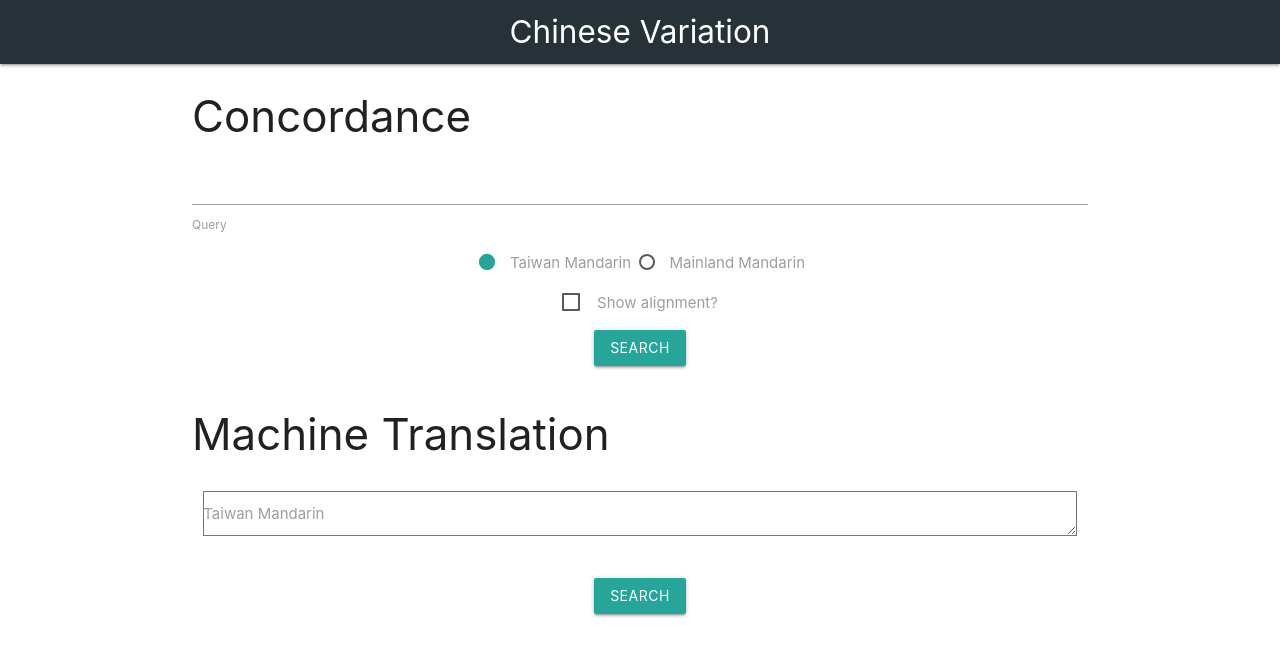
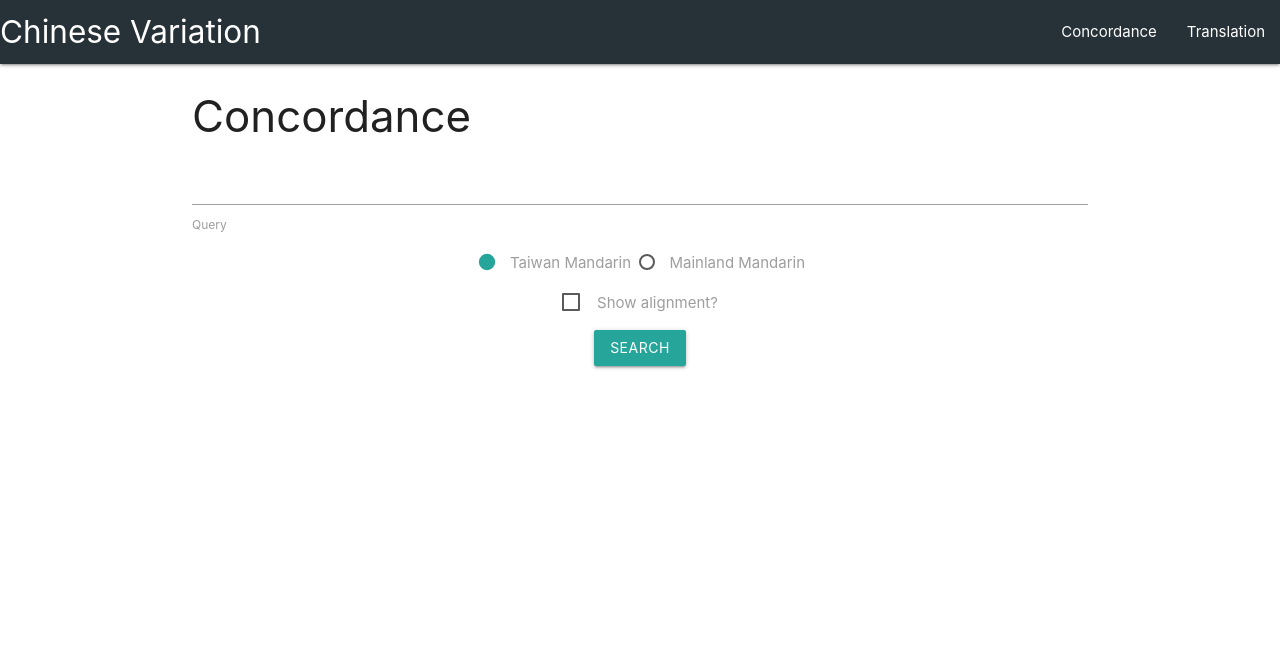
Before and after one commit to dachenlian/cwb-parallel, a Django app: page / in a window 1280 px wide. Shown: the top 656 px of the page. Run offline with Django 3.2, Linux system fonts and the light colour scheme; parts of the project's set-up code (start-up, migrations or seed data) failed here and were passed over.

Commit message:
moved translation to separate page

```diff
--- a/cwb_parallel/core/urls.py
+++ b/cwb_parallel/core/urls.py
@@ -8,5 +8,5 @@ app_name = 'core'
 urlpatterns = [
     path('', views.IndexView.as_view(), name='index'),
     path('results/', views.ConcordanceView.as_view(), name='concordance'),
-    path('translate/', views.translation, name='translate')
+    path('translate/', views.TranslationView.as_view(), name='translation')
 ]
--- a/cwb_parallel/core/views.py
+++ b/cwb_parallel/core/views.py
@@ -25,7 +25,8 @@ class ConcordanceView(View):
         cqp = Cqp(query_cmd=query, corpus=corpus, alignment=alignment)
         if cqp.results:
             context = {
-                'data': True
+                'data': True,
+                'query': query,
             }
             if alignment:
                 context.update({
@@ -41,27 +42,37 @@ class ConcordanceView(View):
                 })
         else:
             context = {
-                'data': False
+                'data': False,
+                'query': query,
             }
         return render(self.request, self.template_name, context=context)
 
 
-def translation(request):
-    source = request.POST.get('translate-box')
-    source = " ".join(list(source))
+class TranslationView(View):
+    template_name = 'core/translation.html'
 
-    print(source)
-    data = [{
-        'id': 100,
-        'src': source
-    }]
+    def get(self, request, *args, **kwargs):
+        return render(self.request, self.template_name)
 
-    data = json.dumps(data, ensure_ascii=False).encode('utf-8')
+    def post(self, request, *args, **kwargs):
 
-    r = requests.post('http://140.112.147.125:5000/translator/translate', data=data).json()[0][0]
-    target = "".join(r.get('tgt').split(' '))
+        source = self.request.POST.get('translate-box')
+        source = " ".join(list(source))
 
-    context = {
-        'target': target
-    }
-    return render(request, 'core/index.html', context=context)
+        print(source)
+        data = [{
+            'id': 100,
+            'src': source
+        }]
+
+        data = json.dumps(data, ensure_ascii=False).encode('utf-8')
+
+        r = requests.post('http://140.112.147.125:5000/translator/translate', data=data).json()[0][0]
+        target = "".join(r.get('tgt').split(' '))
+
+        context = {
+            'source': self.request.POST.get('translate-box'),
+            'target': target
+        }
+
+        return render(request, self.template_name, context=context)
--- a/cwb_parallel/templates/base.html
+++ b/cwb_parallel/templates/base.html
@@ -17,7 +17,11 @@
 <div class="navbar-fixed">
     <nav class="blue-grey darken-4">
         <div class="nav-wrapper">
-            <a href="{% url 'core:index' %}" class="brand-logo center">Chinese Variation</a>
+            <a href="{% url 'core:index' %}" class="brand-logo">Chinese Variation</a>
+            <ul class="right hide-on-med-and-down">
+                <li><a href="{% url 'core:index' %}">Concordance</a></li>
+                <li><a href="{% url 'core:translation' %}">Translation</a></li>
+            </ul>
         </div>
     </nav>
 </div>
--- a/cwb_parallel/templates/core/index.html
+++ b/cwb_parallel/templates/core/index.html
@@ -36,28 +36,4 @@
             </div>
         </form>
     </div>
-    <div class="row">
-    <h3>Machine Translation</h3>
-        <form class="col s12" action="{% url 'core:translate' %}" method="post">
-            {% csrf_token %}
-            <div class="row">
-                <div class="input-field col s12">
-                    <textarea name="translate-box" id="translate-tw" cols="30" rows="10"></textarea>
-                    <label for="translate-tw">Taiwan Mandarin</label>
-                </div>
-            </div>
-            <p class="center-align">
-                <button type="submit" class="waves-effect waves-light btn">Search</button>
-            </p>
-        </form>
-    {% if target %}
-    <h3>Result</h3>
-        <div class="row">
-            <div class="input-field col s12">
-                <textarea id="translate-mw" cols="30" rows="10">{{ target }}</textarea>
-                <label for="translate-mw">Mainland Mandarin</label>
-            </div>
-        </div>
-    {% endif %}
-    </div>
 {% endblock content %}
--- a/cwb_parallel/templates/core/results.html
+++ b/cwb_parallel/templates/core/results.html
@@ -3,9 +3,9 @@
     <div class="row">
         <h3>Results</h3>
         {% if not data %}
-            <p>No results found.</p>
+            <p>No results found for {{ query }}.</p>
         {% else %}
-            <small>Found {{ len }} results.</small>
+            <small>Found {{ len }} results for {{ query }}.</small>
             <table class="striped">
                 {% if alignment %}
                     <thead>
```
Also changed, not shown: cwb_parallel/templates/core/translation.html (added, +27 -0 lines).
